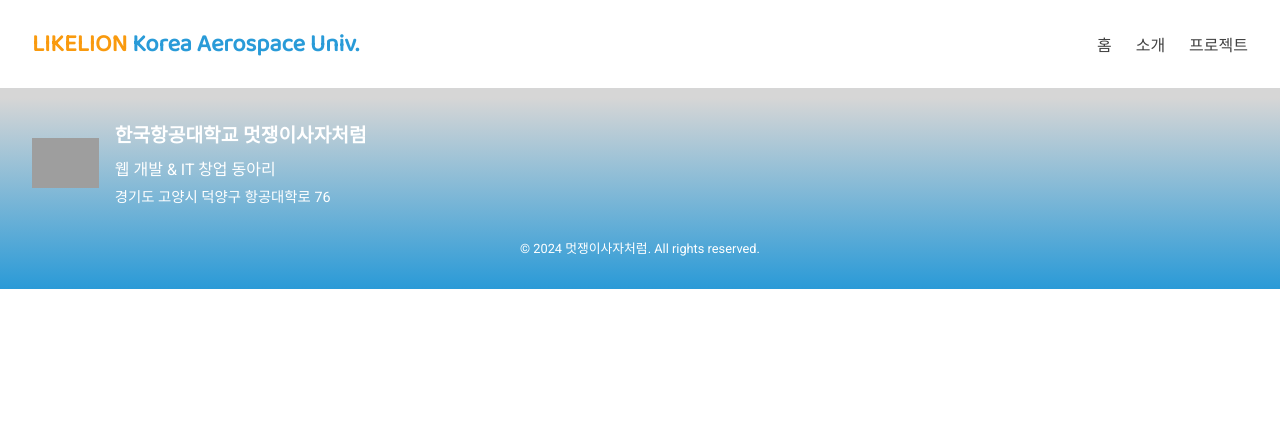
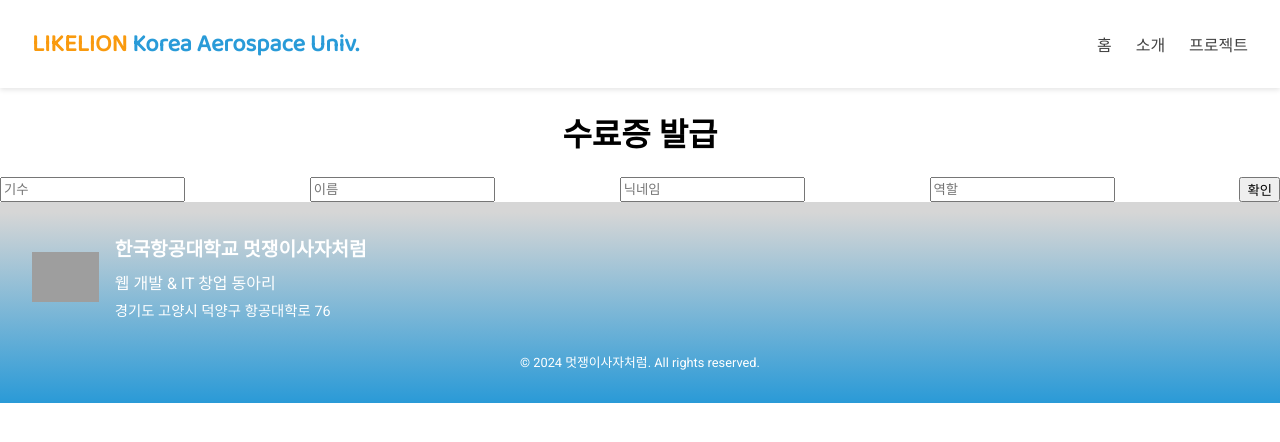
Before and after one commit to mcy0325/KauLikeLion, a React (Create React App) app in the folder likelionweb/: page /certificate in a window 1280 px wide. Shown: the top 442 px of the page. Built offline with nearby package versions, Linux system fonts and the light colour scheme; grey boxes are pictures that could not be loaded.

Commit message:
250202 certificate add

```diff
--- a/likelionweb/package.json
+++ b/likelionweb/package.json
@@ -6,6 +6,8 @@
     "axios": "^1.7.9",
     "cra-template": "1.2.0",
     "dotenv": "^16.4.7",
+    "html2canvas": "^1.4.1",
+    "jspdf": "^2.5.2",
     "react": "^19.0.0",
     "react-dom": "^19.0.0",
     "react-router-dom": "^7.1.1",
--- a/likelionweb/src/App.js
+++ b/likelionweb/src/App.js
@@ -5,6 +5,7 @@ import Footer from "./components/Footer/Footer";
 import Home from "./pages/Home/Home";
 import About from "./pages/About/About";
 import Projects from "./pages/Projects/Projects";
+import Certificate from "./pages/Certificate/Certificate";
 import "./App.css";
 
 function App() {
@@ -16,6 +17,7 @@ function App() {
           <Route path="/" element={<Home />} />
           <Route path="/about" element={<About />} />
           <Route path="/projects" element={<Projects />} />
+          <Route path="/certificate" element={<Certificate />} />
         </Routes>
         <Footer />
       </div>
--- a/likelionweb/src/components/MainBanner/MainBanner.js
+++ b/likelionweb/src/components/MainBanner/MainBanner.js
@@ -1,7 +1,14 @@
 import React from "react";
 import "./MainBanner.css";
+import { useNavigate } from "react-router-dom";
 
 function MainBanner() {
+  const navigate = useNavigate();
+
+  const handleSearchClick = () => {
+    navigate("/certificate");
+  };
+
   return (
     <div className="main-banner">
       <div className="banner-title">Growl To World!</div>
@@ -30,13 +37,15 @@ function MainBanner() {
           </div>
           <div className="input-field">
             <div className="field-label">Arrival</div>
-            <input type="text" value="LIKELION 12TH" readOnly />
+            <input type="text" value="LIKELION 13TH" readOnly />
           </div>
           <div className="input-field">
             <div className="field-label">Date</div>
-            <input type="date" value="2024-03-11" readOnly />
+            <input type="date" value="2024-03-13" readOnly />
           </div>
-          <button className="search-button">SEARCH FLIGHTS</button>
+          <button className="search-button" onClick={handleSearchClick}>
+            SEARCH FLIGHTS
+          </button>
         </div>
       </div>
     </div>
--- /dev/null
+++ b/likelionweb/src/datas/userData.json
@@ -0,0 +1,10 @@
+[
+  {
+    "generation": "13",
+    "name": "문채영"
+  },
+  {
+    "generation": "13",
+    "name": "강민준"
+  }
+]
--- /dev/null
+++ b/likelionweb/src/pages/Certificate/Certificate.js
@@ -0,0 +1,97 @@
+import React, { useState } from "react";
+import userData from "../../datas/userData.json";
+import CertificateImage from "../../assets/certificate.png";
+import html2canvas from "html2canvas";
+import jsPDF from "jspdf";
+
+function CertificatePage() {
+  const [form, setForm] = useState({
+    generation: "",
+    name: "",
+    nickname: "",
+    role: "",
+  });
+  const [matched, setMatched] = useState(false);
+  const [showError, setShowError] = useState(false);
+
+  const handleChange = (e) => {
+    setForm({ ...form, [e.target.name]: e.target.value });
+  };
+
+  const handleVerify = () => {
+    const isValidUser = userData.some(
+      (user) => user.generation === form.generation && user.name === form.name
+    );
+
+    if (isValidUser) {
+      setMatched(true);
+      setShowError(false);
+    } else {
+      setMatched(false);
+      setShowError(true);
+    }
+  };
+
+  const handleDownload = () => {
+    const certificateElement = document.getElementById("certificate-preview");
+
+    html2canvas(certificateElement).then((canvas) => {
+      const imgData = canvas.toDataURL("image/png");
+      const pdf = new jsPDF();
+      pdf.addImage(imgData, "PNG", 10, 10, 190, 100);
+      pdf.save("certificate.pdf");
+    });
+  };
+
+  return (
+    <div className="certificate-container">
+      <h1>수료증 발급</h1>
+      <div className="input-group">
+        <input
+          type="text"
+          name="generation"
+          placeholder="기수"
+          onChange={handleChange}
+        />
+        <input
+          type="text"
+          name="name"
+          placeholder="이름"
+          onChange={handleChange}
+        />
+        <input
+          type="text"
+          name="nickname"
+          placeholder="닉네임"
+          onChange={handleChange}
+        />
+        <input
+          type="text"
+          name="role"
+          placeholder="역할"
+          onChange={handleChange}
+        />
+        <button onClick={handleVerify}>확인</button>
+      </div>
+
+      {showError && <p className="error-message">⚠️ 권한이 없습니다</p>}
+
+      {matched && (
+        <div>
+          <div id="certificate-preview" className="certificate">
+            <img src={CertificateImage} alt="certificate" />
+            <div className="certificate-text">
+              <p>{form.generation}기</p>
+              <p>{form.name}</p>
+              <p>{form.nickname}</p>
+              <p>{form.role}</p>
+            </div>
+          </div>
+          <button onClick={handleDownload}>PDF 다운로드</button>
+        </div>
+      )}
+    </div>
+  );
+}
+
+export default CertificatePage;
```
Also changed, not shown: likelionweb/src/assets/certificate.png (added), 1 other file (tests, documents, lock files or other folders).
